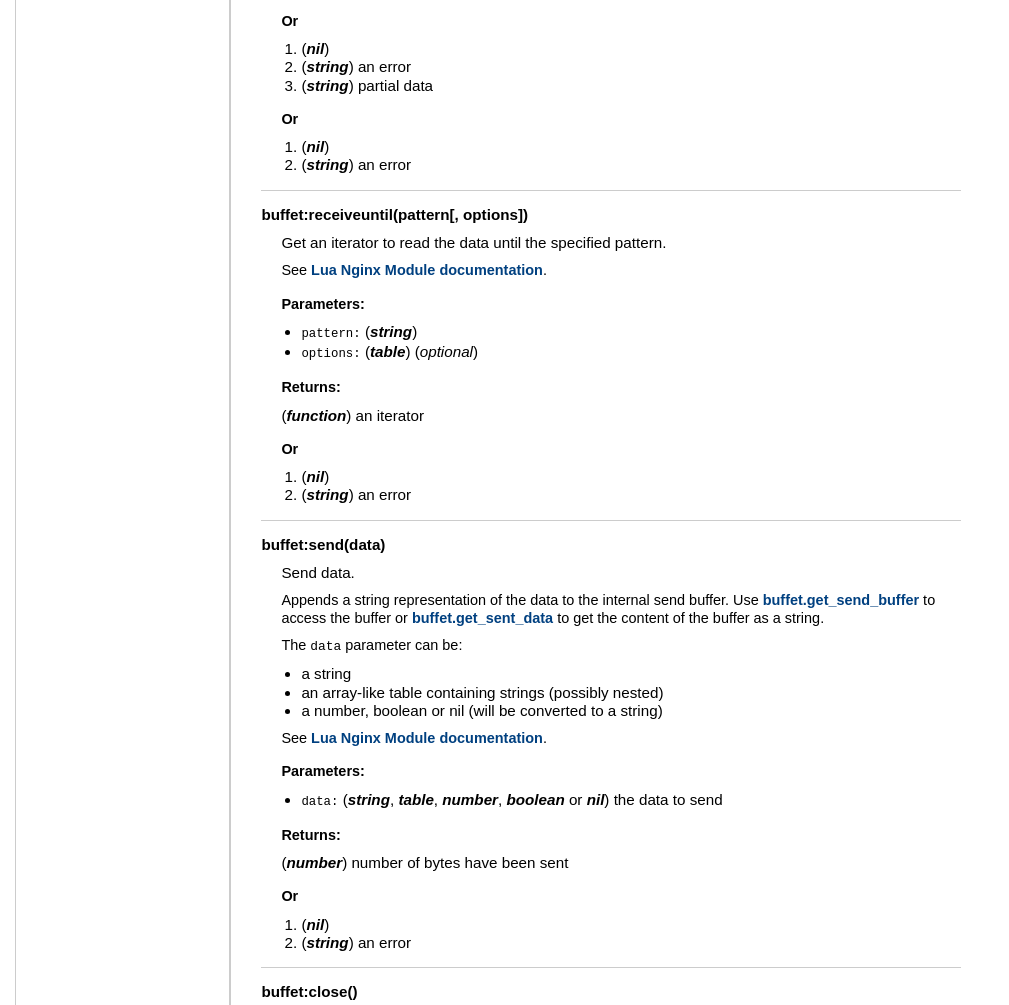
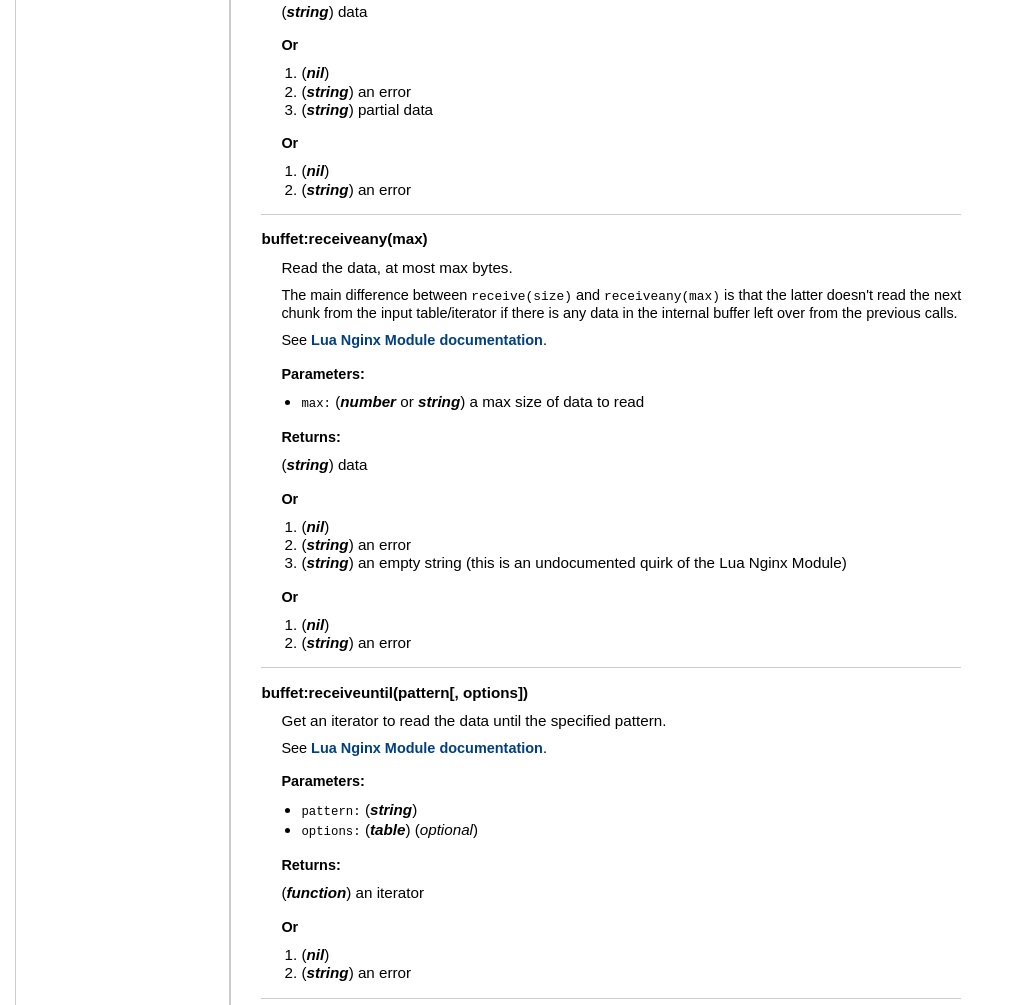
Before and after one commit to un-def/lua-buffet, a plain HTML site: page docs/modules/buffet.resty.html in a window 1280 px wide. Shown: the part 1147-2152 px from the top of the page, without its empty margins (0-1009 px from the left). Drawn offline with Linux system fonts and the light colour scheme.

Commit message:
Implement receiveany method

```diff
--- a/docs/modules/buffet.resty.html
+++ b/docs/modules/buffet.resty.html
@@ -66,6 +66,10 @@
 	<tr>
 	<td class="name" nowrap><a href="#buffet:receive">buffet:receive([size_or_pattern])</a></td>
 	<td class="summary">Read the data according to the reading pattern or size.</td>
+	</tr>
+	<tr>
+	<td class="name" nowrap><a href="#buffet:receiveany">buffet:receiveany(max)</a></td>
+	<td class="summary">Read the data, at most max bytes.</td>
 	</tr>
 	<tr>
 	<td class="name" nowrap><a href="#buffet:receiveuntil">buffet:receiveuntil(pattern[, options])</a></td>
@@ -195,6 +199,63 @@
         <li>
            <span class="types"><span class="type">string</span></span>
         partial data</li>
+    </ol>
+     <h3>Or</h3>
+    <ol>
+        <li>
+           <span class="types"><span class="type">nil</span></span>
+
+
+</li>
+        <li>
+           <span class="types"><span class="type">string</span></span>
+        an error</li>
+    </ol>
+
+
+
+
+</dd>
+    <dt>
+    <a name = "buffet:receiveany"></a>
+    <strong>buffet:receiveany(max)</strong>
+    </dt>
+    <dd>
+    Read the data, at most max bytes. </p>
+
+<p> The main difference between <code>receive(size)</code> and <code>receiveany(max)</code> is that the latter doesn't read the next chunk
+ from the input table/iterator if there is any data in the internal buffer left over from the previous calls.</p>
+
+<p> See <a href="https://github.com/openresty/lua-nginx-module#tcpsockreceiveany">Lua Nginx Module documentation</a>.
+
+
+    <h3>Parameters:</h3>
+    <ul>
+        <li><span class="parameter">max</span>
+            <span class="types"><span class="type">number</span> or <span class="type">string</span></span>
+         a max size of data to read
+        </li>
+    </ul>
+
+    <h3>Returns:</h3>
+    <ol>
+
+           <span class="types"><span class="type">string</span></span>
+        data
+    </ol>
+     <h3>Or</h3>
+    <ol>
+        <li>
+           <span class="types"><span class="type">nil</span></span>
+
+
+</li>
+        <li>
+           <span class="types"><span class="type">string</span></span>
+        an error</li>
+        <li>
+           <span class="types"><span class="type">string</span></span>
+        an empty string (this is an undocumented quirk of the Lua Nginx Module)</li>
     </ol>
      <h3>Or</h3>
     <ol>
@@ -431,7 +492,7 @@
 </div> <!-- id="main" -->
 <div id="about">
 <i>generated by <a href="http://github.com/stevedonovan/LDoc">LDoc 1.4.6</a></i>
-<i style="float:right;">Last updated 2020-07-02 13:40:30 </i>
+<i style="float:right;">Last updated 2020-07-03 18:36:17 </i>
 </div> <!-- id="about" -->
 </div> <!-- id="container" -->
 </body>
```
Also changed, not shown: docs/index.html (+1 -1 lines), docs/modules/buffet.html (+1 -1 lines), 4 other files.
